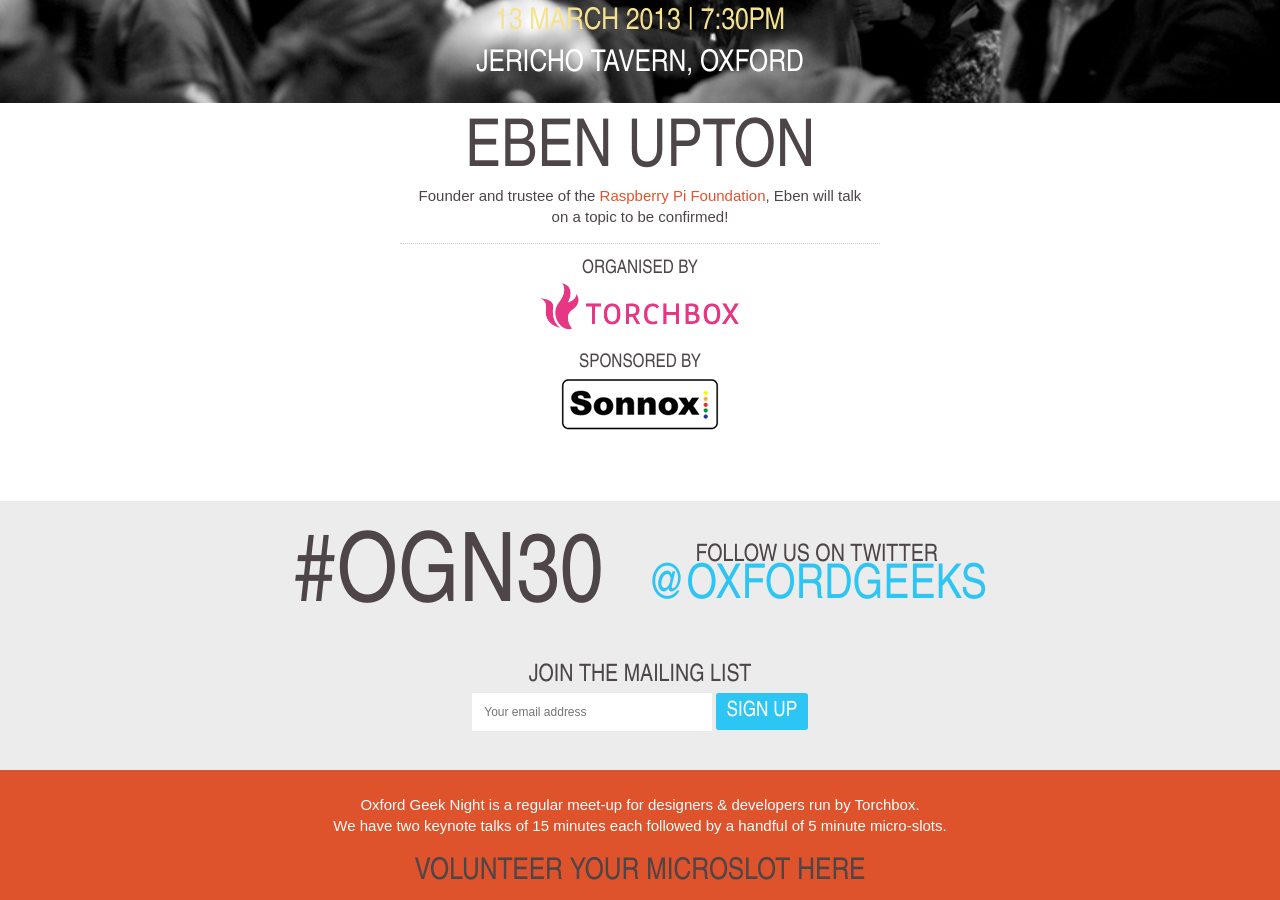
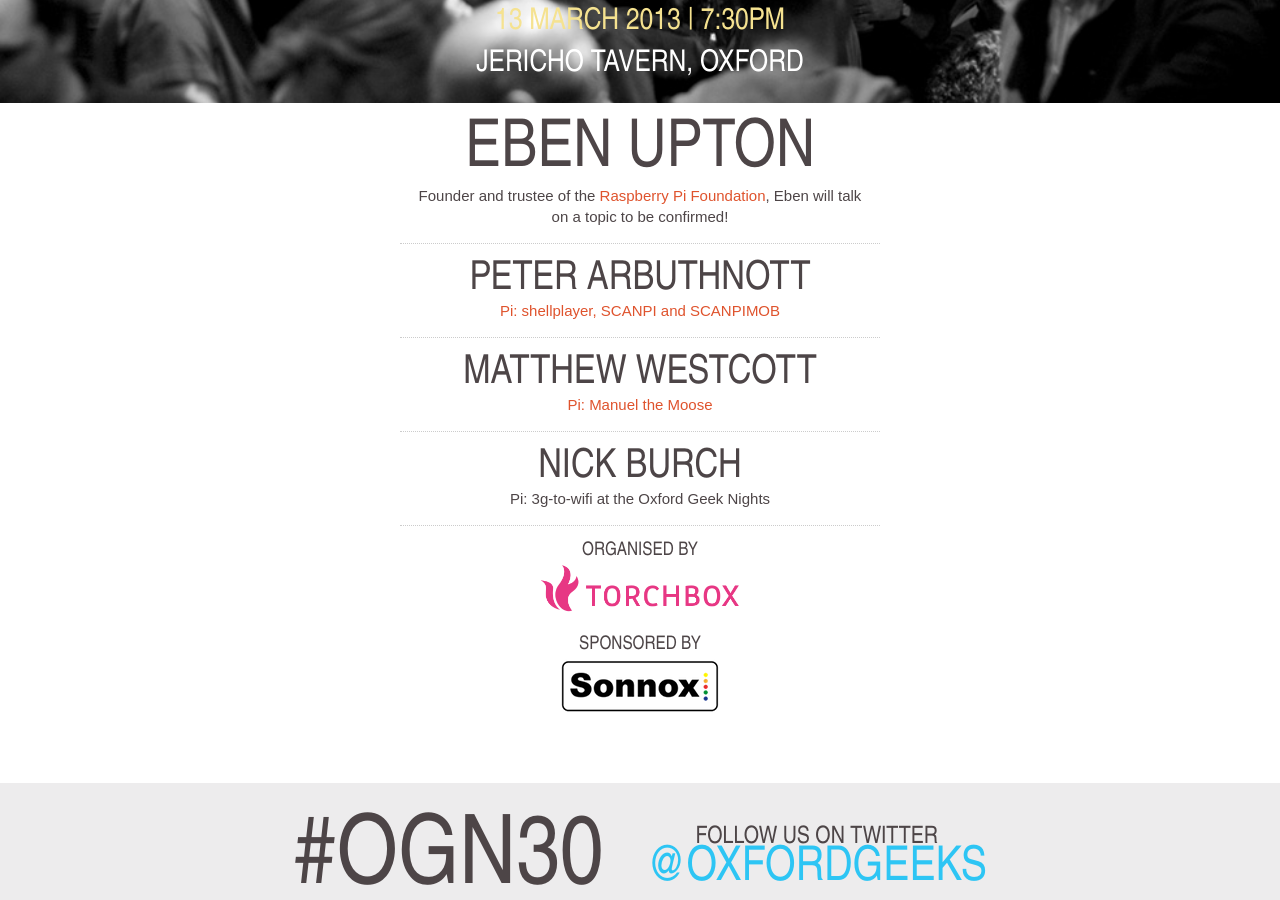
Before and after one commit to torchbox/ogn, a Jekyll site: the page built from _posts/2013-03-13-ogn30.markdown, in a window 1280 px wide and 900 px high, scrolled down 356 px. Built offline with Jekyll 4.4.1, drawn with Linux system fonts in a browser that asks for light colours; nearby versions of some CDN libraries; Markdown is read by kramdown in place of the engine named in the settings.

Commit message:
Update _posts/2013-03-13-ogn30.markdown

```diff
--- a/_posts/2013-03-13-ogn30.markdown
+++ b/_posts/2013-03-13-ogn30.markdown
@@ -31,3 +31,17 @@
     <p>Founder and trustee of the <a href="http://www.raspberrypi.org/about" >Raspberry Pi Foundation</a>, Eben will talk on a topic to be confirmed!</p>
   </li>
 </ul>
+<ul>
+  <li itemprop="performer" itemscope="itemscope" itemtype="http://schema.org/Person">
+    <h2 itemprop="name">Peter Arbuthnott</h2>
+    <p><a href="http://www.scanpi.co.uk">Pi: shellplayer, SCANPI and SCANPIMOB</a></p>
+  </li>
+  <li itemprop="performer" itemscope="itemscope" itemtype="http://schema.org/Person">
+    <h2 itemprop="name">Matthew Westcott</h2>
+    <p><a href="http://moose.torchbox.com/">Pi: Manuel the Moose</a></p>
+  </li>
+  <li itemprop="performer" itemscope="itemscope" itemtype="http://schema.org/Person">
+    <h2 itemprop="name">Nick Burch</h2>
+    <p>Pi: 3g-to-wifi at the Oxford Geek Nights</p>
+  </li>
+</ul>
```
